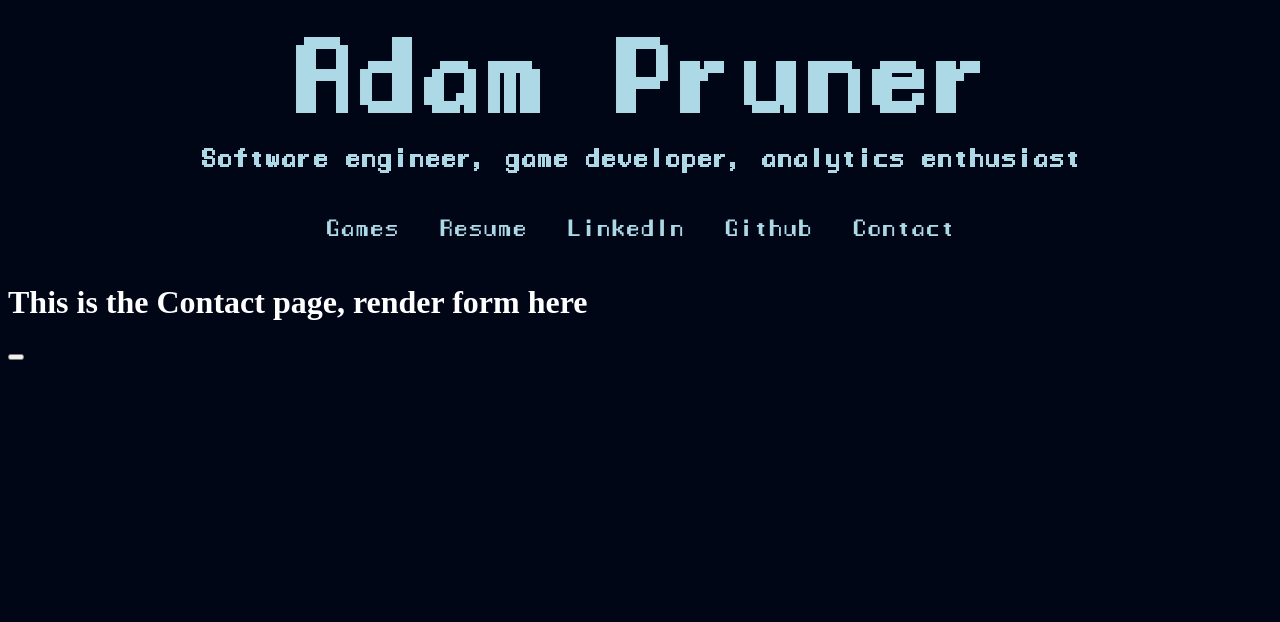
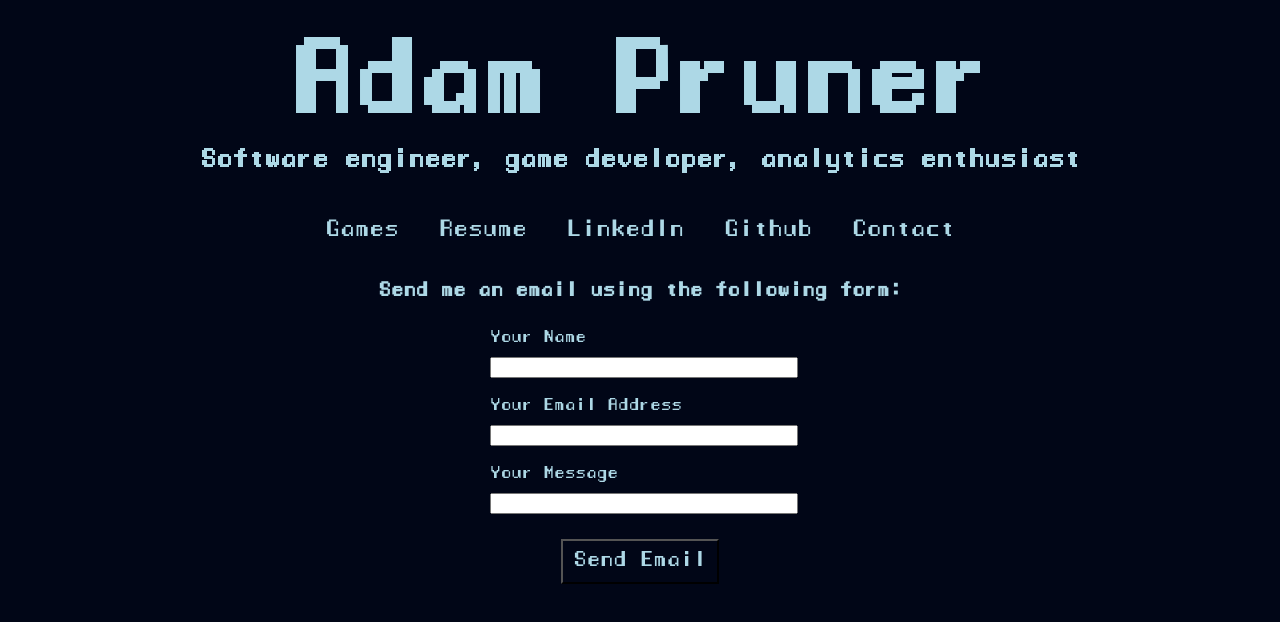
Before and after one commit to aPruner/Personal-website, a Gatsby site: page /contact in a window 1280 px wide. Built offline with nearby package versions, Linux system fonts and the light colour scheme; Gatsby itself is replaced by a stand-in of ours.

Commit message:
start building out the contact form

```diff
--- a/src/components/baseComponents.js
+++ b/src/components/baseComponents.js
@@ -1,10 +1,38 @@
+// Core stuff
 import styled from 'styled-components'
+
+// Base styles
 import baseStyles from '../styles/baseStyles'
 
 const PageContainerDiv = styled.div`
   ${baseStyles.pageContainerStyles}
 `
 
+const FlexContainerDiv = styled.div`
+  ${baseStyles.flexContainerStyles}
+`
+
+const Button = styled.button`
+  ${baseStyles.buttonStyles}
+`
+
+const Input = styled.input`
+  ${baseStyles.inputStyles}
+`
+
+const InputLabel = styled.label`
+  ${baseStyles.inputLabelStyles}
+`
+
+const InputContainer = styled.div`
+  ${baseStyles.inputContainerStyles}
+`
+
 export default {
-  PageContainerDiv
+  PageContainerDiv,
+  FlexContainerDiv,
+  Button,
+  Input,
+  InputLabel,
+  InputContainer
 }
--- a/src/components/card.jsx
+++ b/src/components/card.jsx
@@ -1,5 +1,8 @@
+// Core stuff
 import React from 'react'
-import styled, {css} from 'styled-components'
+import styled, { css } from 'styled-components'
+
+// Base styles/components
 import baseStyles from '../styles/baseStyles'
 
 const CardContainer = styled.div`
--- /dev/null
+++ b/src/components/input.jsx
@@ -0,0 +1,25 @@
+// Core stuff
+import React from 'react'
+import styled, { css } from 'styled-components'
+
+// Base styles/components
+import baseComponents from '../components/baseComponents'
+import baseStyles from '../styles/baseStyles'
+
+export default function Input(props) {
+  const {
+    InputContainer,
+    InputLabel,
+    Input
+  } = baseComponents
+
+  return (
+    <InputContainer>
+      <InputLabel>
+        {props.labelText}
+      </InputLabel>
+      <Input type="text" placeholder={props.placeholder}>
+      </Input>
+    </InputContainer>
+  )
+}
--- a/src/components/nav.jsx
+++ b/src/components/nav.jsx
@@ -1,9 +1,18 @@
+// Core stuff
 import React, { useState } from 'react'
-import styled, { css, keyframes } from 'styled-components'
+import styled, { keyframes } from 'styled-components'
+
+// Base styles/components
 import baseStyles from '../styles/baseStyles'
+
+// Styles
+import '../styles/global.css'
+
+// Components
+import { Link } from 'gatsby'
+
+// Other stuff
 import download from 'downloadjs'
-import { Link } from 'gatsby'
-import '../styles/global.css'
 
 const textFade = keyframes`
   from {
@@ -29,6 +38,7 @@ const NavContainer = styled.nav`
 const FunctionA = styled.a`
   ${baseStyles.baseLinkStyles};
   color: ${props => props.isVisited ? "#4f317d" : "#add8e6"};
+  animation: ${textFade} 1s linear;
 `
 
 const NavLink = styled(Link)`
--- a/src/components/navWrapper.jsx
+++ b/src/components/navWrapper.jsx
@@ -1,6 +1,11 @@
+// Core stuff
 import React from 'react'
 import styled, { css, keyframes } from 'styled-components'
+
+// Styles
 import '../styles/global.css'
+
+// Components
 import { Link } from 'gatsby'
 import Nav from './nav'
 
--- a/src/pages/contact.js
+++ /dev/null
@@ -1,41 +0,0 @@
-import React, { useState } from 'react'
-import styled from 'styled-components'
-import NavWrapper from '../components/navWrapper'
-import baseComponents from '../components/baseComponents'
-
-// TODO: Design and build Contact page, which will use the emailService serverless function
-// TODO: Build contact form for sending me an email
-const EmailSendButton = styled.button`
-`
-
-export default function Contact() {
-  const [name, setName] = useState('')
-  const [emailAddress, setEmailAddress] = useState('')
-  const [messageContent, setMessageContent] = useState('')
-
-  async function sendEmail(event) {
-    try {
-      const response = await fetch(".netlify/functions/emailService/emailService.js", {
-        body: JSON.stringify({
-          name,
-          emailAddress,
-          messageContent
-        })
-      })
-      const body = await response.json()
-      console.log(body)
-    } catch(err) {
-      console.log(err)
-    }
-  }
-
-  return (
-    <baseComponents.PageContainerDiv>
-      <NavWrapper />
-      <h1 style={{color: 'white'}}>
-        This is the Contact page, render form here
-      </h1>
-      <EmailSendButton onClick={() => {}}/>
-    </baseComponents.PageContainerDiv>
-  )
-}
--- /dev/null
+++ b/src/pages/contact.jsx
@@ -0,0 +1,78 @@
+// Core stuff
+import React, { useState } from 'react'
+import styled from 'styled-components'
+
+// Base styles/components
+import baseStyles from '../styles/baseStyles'
+import baseComponents from '../components/baseComponents'
+
+// Components
+import NavWrapper from '../components/navWrapper'
+import Input from '../components/input'
+
+// TODO: Design and build Contact page, which will use the emailService serverless function
+// TODO: Build contact form for sending me an email
+const ContactFormContainer = styled(baseComponents.FlexContainerDiv)`
+`
+
+const ContactFormHeader = styled.h3`
+  ${baseStyles.baseTextStyles}
+`
+
+const EmailSendButton = styled(baseComponents.Button)`
+  font-size: 20px;
+  ${baseStyles.baseTextStyles}
+  background-color: transparent;
+  padding: 10px;
+  margin-top: 15px;
+`
+
+// TODO: Maybe refactor this form later out into a component
+function ContactForm(props) {
+  return (
+    <ContactFormContainer>
+      <ContactFormHeader>
+        Send me an email using the following form:
+      </ContactFormHeader>
+      <Input labelText="Your Name" />
+      <Input labelText="Your Email Address" />
+      <Input labelText="Your Message" />
+      <EmailSendButton onClick={() => {console.log("The button was clicked!")}}>
+        Send Email
+      </EmailSendButton>
+    </ContactFormContainer>
+  )
+}
+
+export default function Contact() {
+  const [name, setName] = useState('')
+  const [emailAddress, setEmailAddress] = useState('')
+  const [messageContent, setMessageContent] = useState('')
+
+  async function sendEmail(event) {
+    try {
+      const response = await fetch(".netlify/functions/emailService/emailService.js", {
+        body: JSON.stringify({
+          name,
+          emailAddress,
+          messageContent
+        })
+      })
+      const body = await response.json()
+      console.log(body)
+    } catch(err) {
+      console.log(err)
+    }
+  }
+
+  const {
+    PageContainerDiv
+  } = baseComponents
+
+  return (
+    <PageContainerDiv>
+      <NavWrapper />
+      <ContactForm />
+    </PageContainerDiv>
+  )
+}
--- a/src/styles/baseStyles.js
+++ b/src/styles/baseStyles.js
@@ -35,8 +35,39 @@ const pageContainerStyles = css`
   margin: 0 auto;
 `
 
+const flexContainerStyles = css`
+  flex: 1;
+  display: flex;
+  flex-direction: column;
+  justify-content: center;
+  align-items: center;
+`
+
+const buttonStyles = css`
+`
+
+const inputStyles = css`
+  width: inherit
+`
+
+const inputLabelStyles = css`
+  ${baseTextStyles}
+  display: block;
+  margin-bottom: 10px;
+`
+
+const inputContainerStyles = css`
+  width: 300px;
+  margin: 10px 0;
+`
+
 export default {
   baseTextStyles,
   baseLinkStyles,
-  pageContainerStyles
+  pageContainerStyles,
+  flexContainerStyles,
+  buttonStyles,
+  inputStyles,
+  inputLabelStyles,
+  inputContainerStyles
 }
```
Also changed, not shown: src/pages/games.jsx (renamed from src/pages/games.js, +10 -7 lines), src/pages/index.jsx (renamed from src/pages/index.js, +12 -3 lines).
